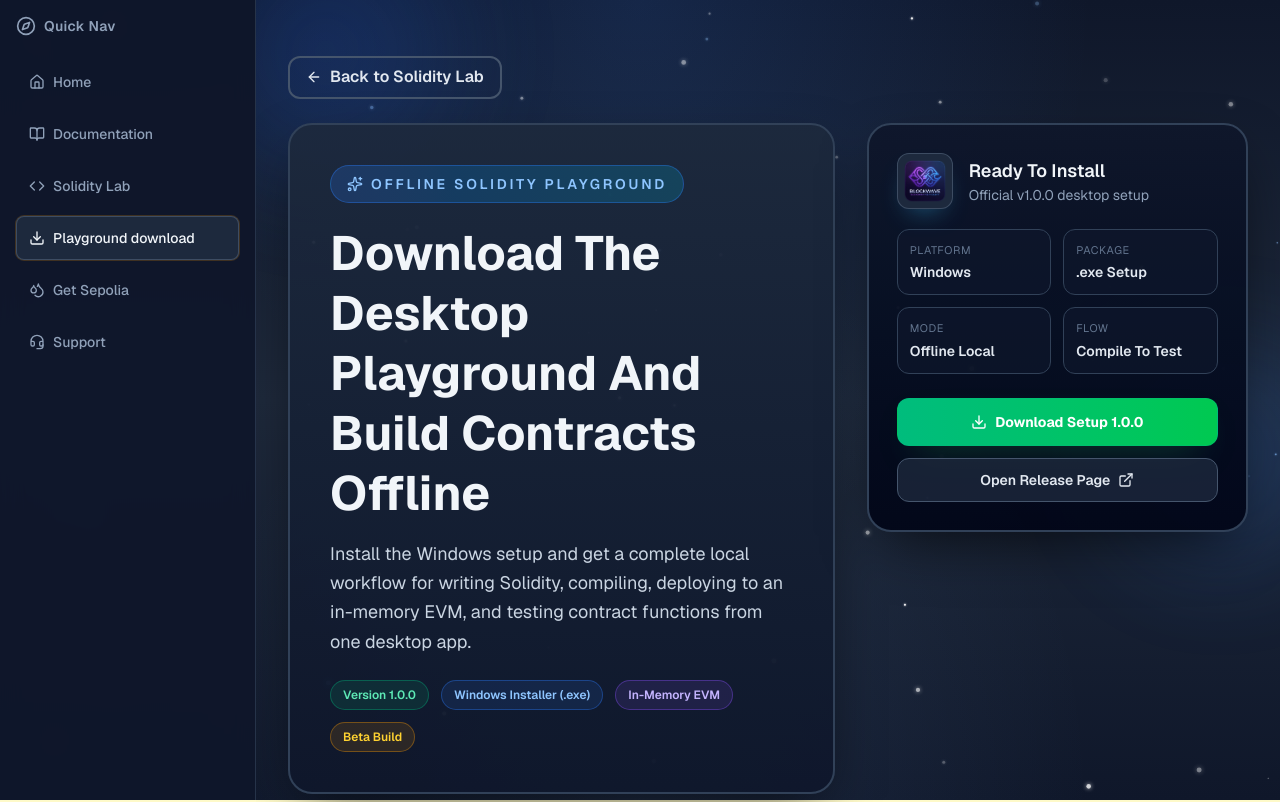
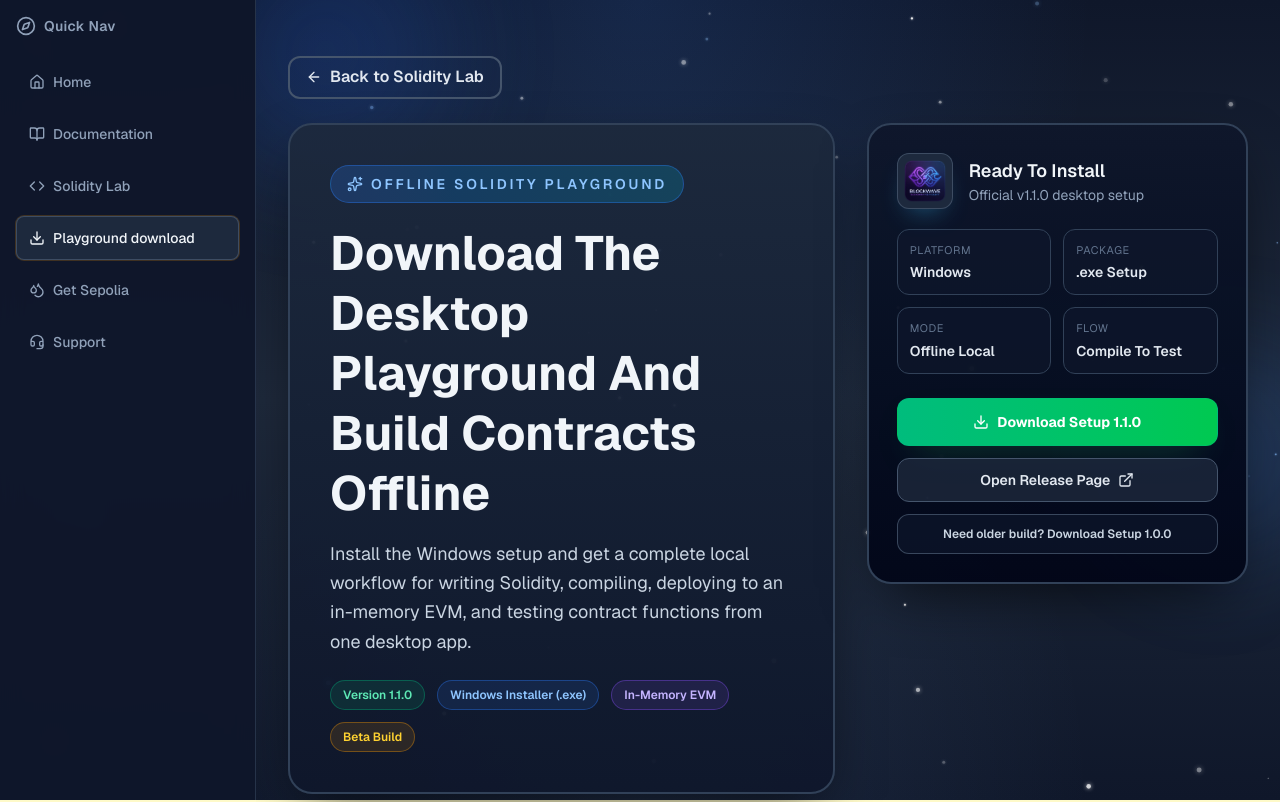
Before and after one commit to omegaopinmthechat/blockchain_projects, a Next.js app in the folder confcert/frontend/: page /offline-playground in a window 1280 px wide. Shown: the top 802 px of the page. Built offline with nearby package versions, Linux system fonts and the light colour scheme.

Commit message:
added the latest version to frontend

```diff
--- a/confcert/frontend/src/app/offline-playground/page.js
+++ b/confcert/frontend/src/app/offline-playground/page.js
@@ -18,7 +18,11 @@
 } from "lucide-react";
 import StarBackground from "@/components/StarBackground";
 
-const DOWNLOAD_URL =
+const LATEST_DOWNLOAD_URL =
+  "https://github.com/omegaopinmthechat/blockchain_projects/releases/download/v1.1.0/Solidity.Playground.Setup.1.1.0.exe";
+const LATEST_RELEASE_URL =
+  "https://github.com/omegaopinmthechat/blockchain_projects/releases/tag/v1.1.0";
+const LEGACY_DOWNLOAD_URL =
   "https://github.com/omegaopinmthechat/blockchain_projects/releases/download/v1.0.0/Solidity.Playground.Setup.1.0.0.exe";
 
 const featureCards = [
@@ -148,7 +152,7 @@
 
               <div className="flex flex-wrap gap-2.5 sm:gap-3">
                 <span className="rounded-full border border-emerald-500/35 bg-emerald-500/12 px-3 py-1.5 text-xs font-semibold text-emerald-300">
-                  Version 1.0.0
+                  Version 1.1.0
                 </span>
                 <span className="rounded-full border border-blue-500/35 bg-blue-500/12 px-3 py-1.5 text-xs font-semibold text-blue-300">
                   Windows Installer (.exe)
@@ -178,7 +182,7 @@
                 </div>
                 <div>
                   <p className="text-lg font-semibold text-slate-100">Ready To Install</p>
-                  <p className="text-sm text-slate-400">Official v1.0.0 desktop setup</p>
+                  <p className="text-sm text-slate-400">Official v1.1.0 desktop setup</p>
                 </div>
               </div>
 
@@ -203,23 +207,32 @@
 
               <div className="flex flex-col gap-3">
                 <a
-                  href={DOWNLOAD_URL}
+                  href={LATEST_DOWNLOAD_URL}
                   target="_blank"
                   rel="noreferrer"
                   className="inline-flex min-h-12 items-center justify-center gap-2 rounded-xl border border-emerald-500/40 bg-linear-to-r from-emerald-500 to-green-500 px-5 py-3 text-sm font-bold text-white shadow-[0_14px_36px_-20px_rgba(34,197,94,0.8)] transition-all duration-300 hover:scale-[1.01] hover:shadow-[0_20px_42px_-20px_rgba(34,197,94,0.9)]"
                 >
                   <Download className="h-4 w-4" />
-                  Download Setup 1.0.0
+                  Download Setup 1.1.0
                 </a>
 
                 <a
-                  href="https://github.com/omegaopinmthechat/blockchain_projects/releases/tag/v1.0.0"
+                  href={LATEST_RELEASE_URL}
                   target="_blank"
                   rel="noreferrer"
                   className="inline-flex min-h-11 items-center justify-center gap-2 rounded-xl border border-slate-600 bg-slate-800/80 px-5 py-2.5 text-sm font-semibold text-slate-200 transition-all duration-300 hover:bg-slate-700"
                 >
                   Open Release Page
                   <ExternalLink className="h-4 w-4" />
+                </a>
+
+                <a
+                  href={LEGACY_DOWNLOAD_URL}
+                  target="_blank"
+                  rel="noreferrer"
+                  className="inline-flex min-h-10 items-center justify-center rounded-xl border border-slate-600/80 bg-slate-900/70 px-5 py-2 text-xs font-semibold text-slate-300 transition-all duration-300 hover:bg-slate-800"
+                >
+                  Need older build? Download Setup 1.0.0
                 </a>
               </div>
             </div>
```
